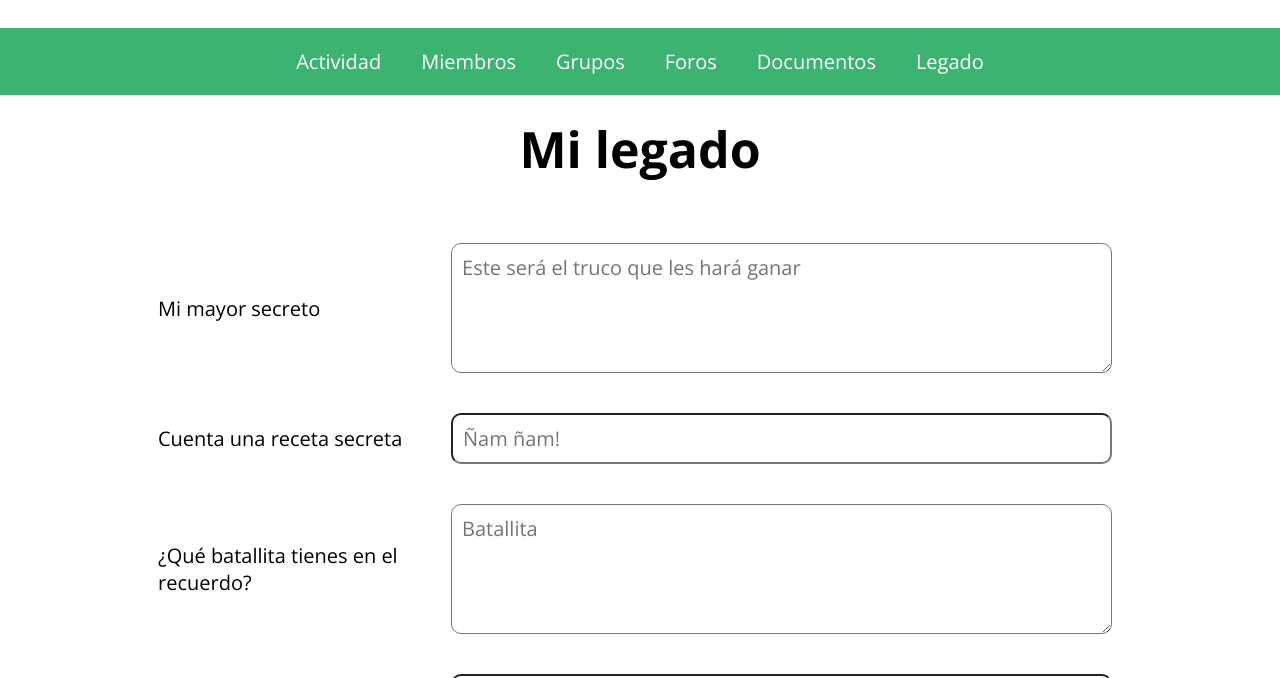
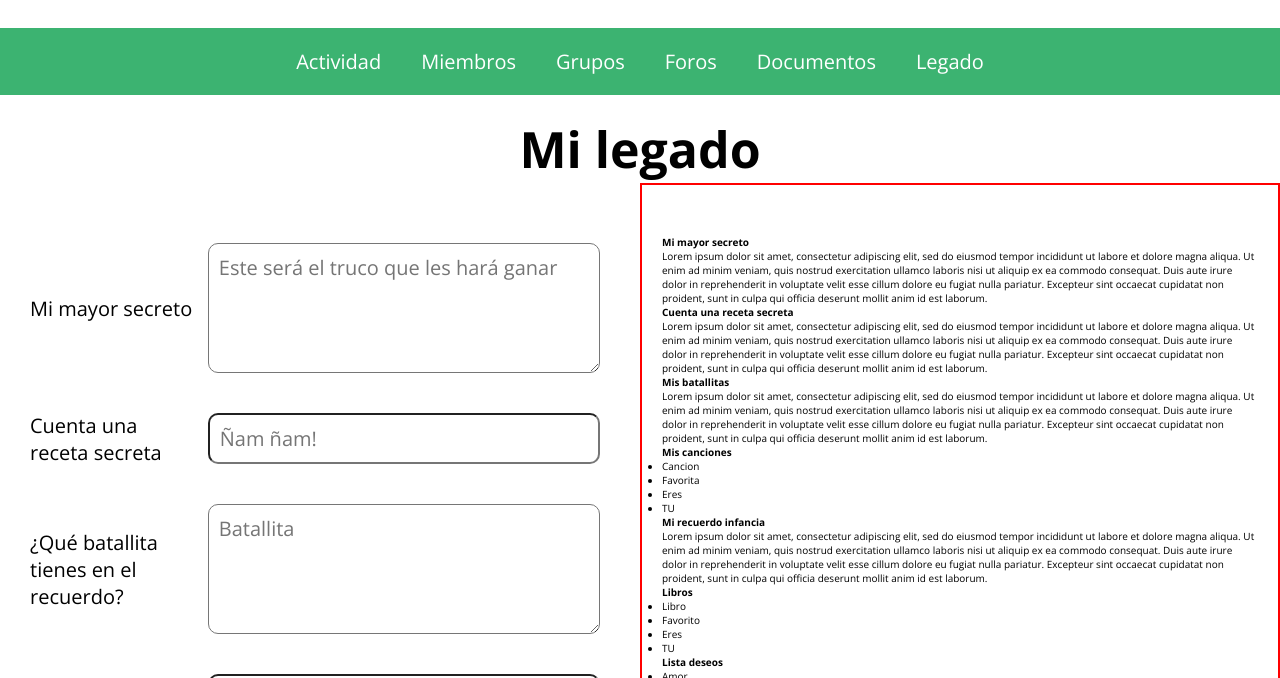
Before and after one commit to YolandaVergara/techgirls, a React app: page / in a window 1280 px wide. Both pictures are taken after a click on the link "Legado". Shown: the part 122-800 px from the top of the page. Built offline with nearby package versions, Linux system fonts and the light colour scheme.

Commit message:
wip legacy

```diff
--- /dev/null
+++ b/src/components/BucketList.js
@@ -0,0 +1,46 @@
+import React from 'react';
+import "../stylesheets/bucketList.scss"
+function BucketList() {
+    return (
+        <>
+            <div className="BucketList">
+                <h3 className="BucketList__title">Mi mayor secreto</h3>
+                <p className="BucketList__description">Lorem ipsum dolor sit amet, consectetur adipiscing elit, sed do eiusmod tempor incididunt ut labore et dolore magna aliqua. Ut enim ad minim veniam, quis nostrud exercitation ullamco laboris nisi ut aliquip ex ea commodo consequat. Duis aute irure dolor in reprehenderit in voluptate velit esse cillum dolore eu fugiat nulla pariatur. Excepteur sint occaecat cupidatat non proident, sunt in culpa qui officia deserunt mollit anim id est laborum.</p>
+                <h3 className="BucketList__title">Cuenta una receta secreta</h3>
+                <p className="BucketList__description">Lorem ipsum dolor sit amet, consectetur adipiscing elit, sed do eiusmod tempor incididunt ut labore et dolore magna aliqua. Ut enim ad minim veniam, quis nostrud exercitation ullamco laboris nisi ut aliquip ex ea commodo consequat. Duis aute irure dolor in reprehenderit in voluptate velit esse cillum dolore eu fugiat nulla pariatur. Excepteur sint occaecat cupidatat non proident, sunt in culpa qui officia deserunt mollit anim id est laborum.</p>
+                <h3 className="BucketList__title">Mis batallitas</h3>
+                <p className="BucketList__description">Lorem ipsum dolor sit amet, consectetur adipiscing elit, sed do eiusmod tempor incididunt ut labore et dolore magna aliqua. Ut enim ad minim veniam, quis nostrud exercitation ullamco laboris nisi ut aliquip ex ea commodo consequat. Duis aute irure dolor in reprehenderit in voluptate velit esse cillum dolore eu fugiat nulla pariatur. Excepteur sint occaecat cupidatat non proident, sunt in culpa qui officia deserunt mollit anim id est laborum.</p>
+
+                <h3 className="BucketList__title">Mis canciones</h3>
+                <ul className="BucketList__list">
+                    <li className="BucketList__list__item">Cancion</li>
+                    <li className="BucketList__list__item">Favorita</li>
+                    <li className="BucketList__list__item">Eres</li>
+                    <li className="BucketList__list__item">TU</li>
+                </ul>
+
+                <h3 className="BucketList__title">Mi recuerdo infancia</h3>
+                <p className="BucketList__description">Lorem ipsum dolor sit amet, consectetur adipiscing elit, sed do eiusmod tempor incididunt ut labore et dolore magna aliqua. Ut enim ad minim veniam, quis nostrud exercitation ullamco laboris nisi ut aliquip ex ea commodo consequat. Duis aute irure dolor in reprehenderit in voluptate velit esse cillum dolore eu fugiat nulla pariatur. Excepteur sint occaecat cupidatat non proident, sunt in culpa qui officia deserunt mollit anim id est laborum.</p>
+
+                <h3 className="BucketList__title">Libros</h3>
+                <ul className="BucketList__list">
+                    <li className="BucketList__list__item">Libro</li>
+                    <li className="BucketList__list__item">Favorito</li>
+                    <li className="BucketList__list__item">Eres</li>
+                    <li className="BucketList__list__item">TU</li>
+                </ul>
+                <h3 className="BucketList__title">Lista deseos</h3>
+                <ul className="BucketList__list">
+                    <li className="BucketList__list__item">Amor</li>
+                    <li className="BucketList__list__item">Salud</li>
+                    <li className="BucketList__list__item">Felicidad</li>
+                    <li className="BucketList__list__item">Acuerdate de mi</li>
+                </ul>
+
+
+            </div>
+        </>
+    );
+}
+
+export default BucketList;
--- a/src/components/Legacy.js
+++ b/src/components/Legacy.js
@@ -2,6 +2,9 @@ import React, { Fragment } from 'react';
 import Header from './Header';
 import Nav from './Nav';
 import "../stylesheets/user-form.scss";
+import "../stylesheets/legacy.scss";
+import UserForm from './UserForm';
+import BucketList from './BucketList';
 
 function Legacy() {
     return (
@@ -9,42 +12,11 @@ function Legacy() {
             <Header />
             <Nav />
             <h1 className="legacy__title">Mi legado</h1>
-            <form className="legacy__form">
-                <div className="legacy__form__div">
-                    <label className="legacy__form__div-label">Mi mayor secreto</label>
-                    <textarea type="text" placeholder="Este será el truco que les hará ganar" rows="4" cols="50" className="legacy__form__div-input" />
+            <div className="legacyContainer">
+                <UserForm />
+                <BucketList />
+            </div>
 
-                </div>
-                <div className="legacy__form__div">
-                    <label className="legacy__form__div-label">Cuenta una receta secreta</label>
-                    <input type="text" placeholder="Ñam ñam!" rows="4" cols="50" className="legacy__form__div-input" />
-
-                </div>
-                <div className="legacy__form__div">
-                    <label className="legacy__form__div-label">¿Qué batallita tienes en el recuerdo?</label>
-                    <textarea type="text" placeholder="Batallita" className="legacy__form__div-input" rows="4" cols="50" />
-
-                </div>
-                <div className="legacy__form__div">
-                    <label className="legacy__form__div-label">¿Cuál es tu canción favorita?</label>
-                    <input type="text" placeholder="Canción" className="legacy__form__div-input" />
-
-                </div>
-                <div className="legacy__form__div">
-                    <label className="legacy__form__div-label">Explica el recuerdo más bonito de tu infancia</label>
-                    <textarea type="text" placeholder="Mi mejor recuerdo es...." className="legacy__form__div-input" rows="4" cols="50" />
-
-                </div>
-                <div className="legacy__form__div">
-                    <label className="legacy__form__div-label">¿Qué libro es imprescidible para ti?</label>
-                    <input type="text" placeholder="Podría leer mil veces...." className="legacy__form__div-input" />
-                </div>
-                <div className="legacy__form__div">
-                    <label className="legacy__form__div-label">Mi lista de deseos</label>
-                    <textarea type="text" placeholder="Quiero esto" className="legacy__form__div-input" rows="4" cols="50" />
-                </div>
-
-            </form>
         </Fragment>
     );
 }
--- a/src/components/UserForm.js
+++ b/src/components/UserForm.js
@@ -3,7 +3,45 @@ import React from 'react';
 
 const UserForm = () => {
   return (
-    <p>Hi</p>
+    <>
+
+      <form className="legacy__form">
+        <div className="legacy__form__div">
+          <label className="legacy__form__div-label">Mi mayor secreto</label>
+          <textarea type="text" placeholder="Este será el truco que les hará ganar" rows="4" cols="50" className="legacy__form__div-input" />
+
+        </div>
+        <div className="legacy__form__div">
+          <label className="legacy__form__div-label">Cuenta una receta secreta</label>
+          <input type="text" placeholder="Ñam ñam!" rows="4" cols="50" className="legacy__form__div-input" />
+
+        </div>
+        <div className="legacy__form__div">
+          <label className="legacy__form__div-label">¿Qué batallita tienes en el recuerdo?</label>
+          <textarea type="text" placeholder="Batallita" className="legacy__form__div-input" rows="4" cols="50" />
+
+        </div>
+        <div className="legacy__form__div">
+          <label className="legacy__form__div-label">¿Cuál es tu canción favorita?</label>
+          <input type="text" placeholder="Canción" className="legacy__form__div-input" />
+
+        </div>
+        <div className="legacy__form__div">
+          <label className="legacy__form__div-label">Explica el recuerdo más bonito de tu infancia</label>
+          <textarea type="text" placeholder="Mi mejor recuerdo es...." className="legacy__form__div-input" rows="4" cols="50" />
+
+        </div>
+        <div className="legacy__form__div">
+          <label className="legacy__form__div-label">¿Qué libro es imprescidible para ti?</label>
+          <input type="text" placeholder="Podría leer mil veces...." className="legacy__form__div-input" />
+        </div>
+        <div className="legacy__form__div">
+          <label className="legacy__form__div-label">Mi lista de deseos</label>
+          <textarea type="text" placeholder="Quiero esto" className="legacy__form__div-input" rows="4" cols="50" />
+        </div>
+
+      </form>
+    </>
   );
 
 }
--- /dev/null
+++ b/src/stylesheets/bucketList.scss
@@ -0,0 +1,8 @@
+.BucketList {
+  border: red solid 0.2rem;
+  padding: 5rem 2rem 2rem 2rem;
+
+  width: 50%;
+  &__title {
+  }
+}
--- /dev/null
+++ b/src/stylesheets/legacy.scss
@@ -0,0 +1,3 @@
+.legacyContainer {
+  display: flex;
+}
--- a/src/stylesheets/user-form.scss
+++ b/src/stylesheets/user-form.scss
@@ -1,5 +1,4 @@
 .legacy {
-
   &__title {
     font-size: 5rem;
     text-align: center;
@@ -7,18 +6,17 @@
   }
 
   &__form {
-
+    width: 50%;
     padding: 5rem 3rem;
     max-width: 80%;
     margin: auto;
-    width: 95%;
+
     background-color: var(--blanco);
     border-radius: 1rem;
     display: flex;
     flex-direction: column;
 
     &__div {
-
       display: flex;
       justify-content: space-between;
       margin-bottom: 2rem;
@@ -26,7 +24,7 @@
 
       &-label {
         font-size: 2rem;
-        width:30%;
+        width: 30%;
       }
 
       &-input {
@@ -34,8 +32,7 @@
         padding: 1rem;
         border-radius: 1rem;
         margin: 1rem;
-        width:70%;
-
+        width: 70%;
       }
     }
   }
```
